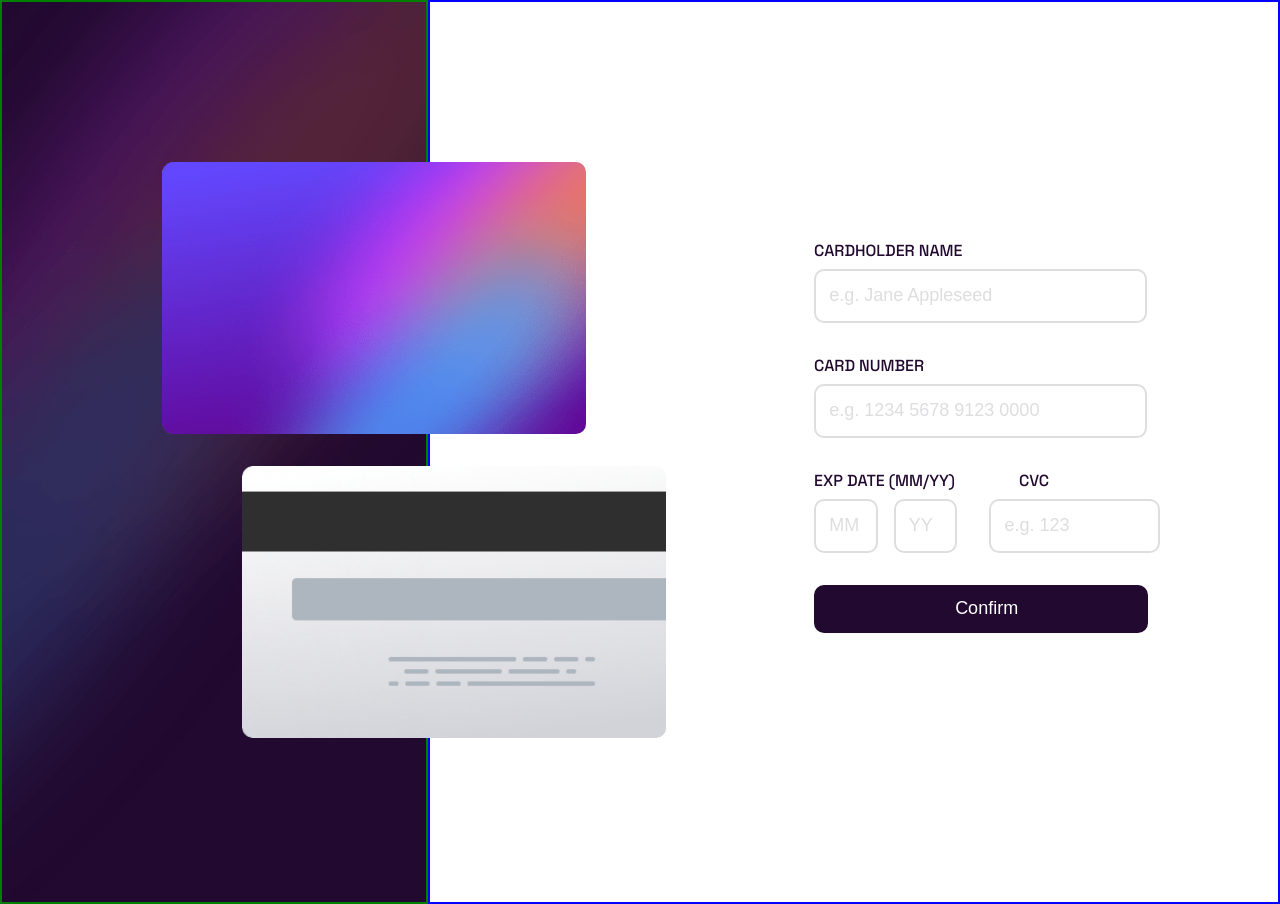
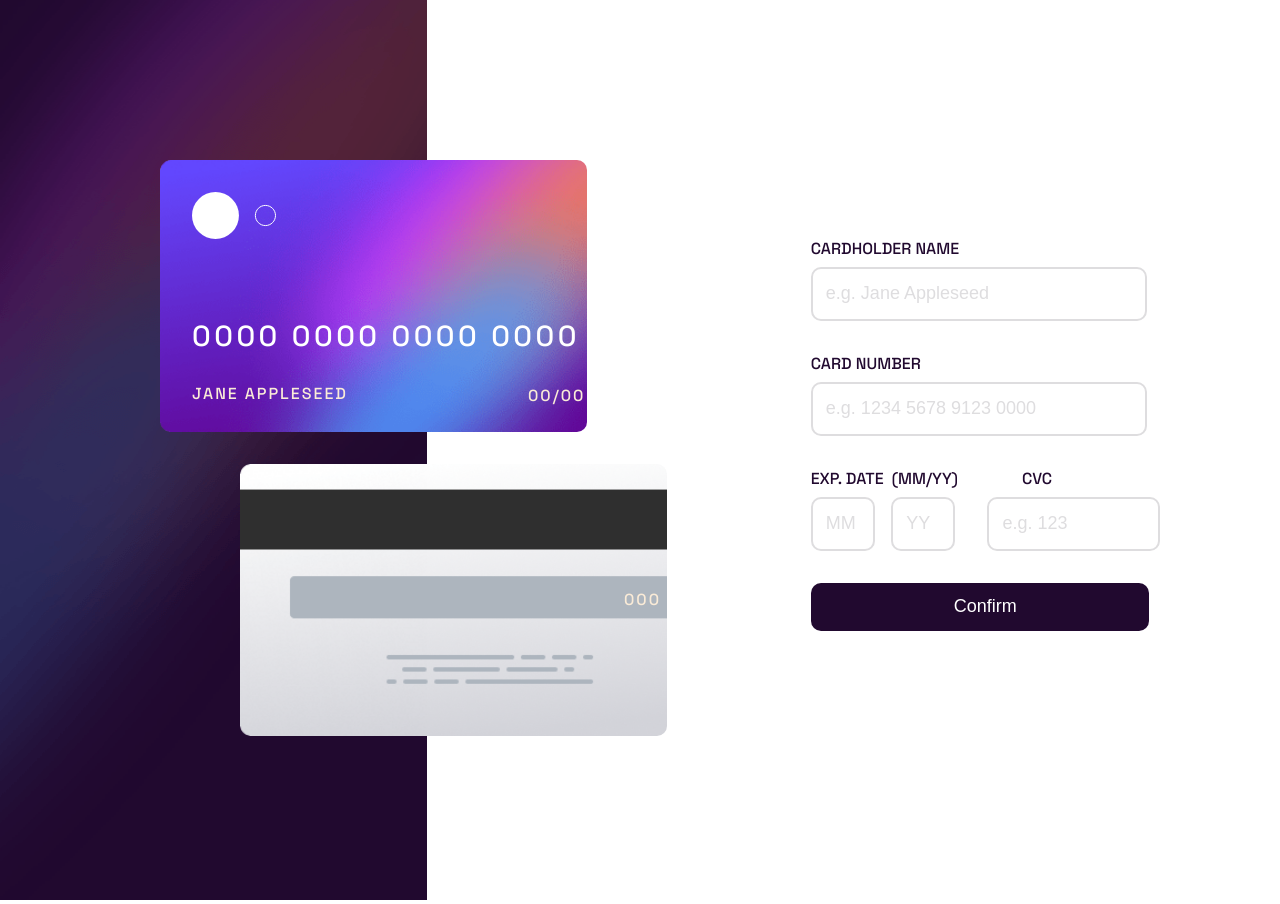
Before and after one commit to johnj422/project-details, a React (Create React App) app: page / in a window 1280 px wide. Built offline with nearby package versions, Linux system fonts and the light colour scheme.

Commit message:
Cards showing Info

```diff
--- a/src/App.css
+++ b/src/App.css
@@ -7,6 +7,7 @@
   --gradientBorder: hsl(249, 99%, 64%) to hsl(278, 94%, 30%);
   --errors: hsl(0, 100%, 66%);
 }
+
 .App {
   font-family: 'Space Grotesk', sans-serif;
   font-weight: 500;
@@ -16,15 +17,15 @@
   height: 900px;
 }
 
-.left-container{
-  border: 2px solid var(--main-bg-color);
+.left-container {
   display: flex;
   flex-direction: column;
   height: 100%;
   width: 33.3333%;
   background-image: url('../src/assets/images/bg-main-desktop.png');
 }
-.front-card{
+
+.front-card {
   position: relative;
   top: 10rem;
   left: 10rem;
@@ -35,7 +36,44 @@
   background-repeat: no-repeat;
   background-size: cover;
 }
-.back-card{
+
+.logo {
+  position: relative;
+  top: 2rem;
+  left: 2rem;
+  height: 3rem;
+  background-image: url('./assets/images/card-logo.svg');
+  background-repeat: no-repeat;
+}
+
+.card-number {
+  position: relative;
+  letter-spacing: 3.5px;
+  top: 5rem;
+  left: 2rem;
+  color: var(--white);
+  font-size: 29px;
+}
+
+.name {
+  position: relative;
+  letter-spacing: 2px;
+  top: 5rem;
+  left: 2rem;
+  text-transform: uppercase;
+  color: antiquewhite;
+}
+
+.exp-date{
+  position: relative;
+  letter-spacing: 2px;
+  top: 2.8rem;
+  left: 23rem;
+  text-transform: uppercase;
+  color: antiquewhite;
+}
+
+.back-card {
   position: relative;
   top: 12rem;
   left: 15rem;
@@ -46,62 +84,80 @@
   background-size: cover;
   border-radius: 10px;
 }
-.right-container{
-  border: 2px solid blue;
+
+.cvc-back {
+  position: relative;
+  letter-spacing: 2px;
+  top: 6.8rem;
+  left: 24rem;
+  text-transform: uppercase;
+  color: antiquewhite;
+}
+
+.right-container {
   display: flex;
-  flex-direction:column;
+  flex-direction: column;
   justify-content: center;
   height: 100%;
   width: 66.6666%;
 }
-.form{
+
+.form {
   display: flex;
-  flex-direction:column;
+  flex-direction: column;
   align-items: flex-start;
   align-self: center;
   padding-left: 7rem;
   margin-left: 17rem;
 }
-.info{
+
+.info {
   display: flex;
   flex-direction: column;
-  justify-content:space-evenly;
+  justify-content: space-evenly;
   align-items: flex-start;
   width: 100%;
   margin: 0;
   padding: 0;
 }
-.info-labels{
+
+.info-labels {
   margin: 0;
   padding: 0 0 .5rem 0;
   align-items: flex-start;
 }
-.info label{
+
+.info label {
   padding-right: 4rem;
 }
-.info-container{
+
+.info-container {
   margin: 0;
   color: var(--lightGray);
 }
-.month{
-  width: 12%;
-  margin-right: 1rem;
-  color: var(--lightGray);
-}
-.year{
+
+.month {
   width: 12%;
   margin-right: 1rem;
 }
-.cvc{
+
+.year {
+  width: 12%;
+  margin-right: 1rem;
+}
+
+.cvc {
   margin-left: 1rem;
   width: 35%;
 
 }
-label{
+
+label {
   padding-bottom: .5rem;
   color: var(--darkViolet);
 }
-input{
+
+input {
   width: 70%;
   margin-bottom: 2rem;
   border: 2px solid var(--lightGray);
@@ -111,11 +167,12 @@ input{
   font-size: 18px;
   color: var(--darkViolet);
 }
-input::placeholder{
+
+input::placeholder {
   color: var(--lightGray);
 }
 
-.button{
+.button {
   border: none;
   width: 72%;
   background-color: var(--darkViolet);
--- a/src/App.js
+++ b/src/App.js
@@ -1,51 +1,96 @@
 import './App.css';
-import React from "react";
-import { useForm } from "react-hook-form";
+import React, { useEffect } from "react";
+import { useForm, useWatch } from "react-hook-form";
+
+
+
+
 
 function App() {
 
-  const { register, handleSubmit, watch, formState: { errors } } = useForm();
+  const { register, handleSubmit, watch, setError, formState: { errors } } = useForm();
   const onSubmit = data => console.log(data);
+  const watchName = watch('name')
+  const watchCard = watch('card')
+  const watchMonth = watch('month')
+  const watchYear = watch('year')
+  const watchCvc = watch('cvc')
 
-  console.log(watch("example")); // watch input value by passing the name of it
+  useEffect(() => {
+    if(watchYear){
+      if(watchYear.length > 2){
+        let error = 'Formato YY'
+      }
+    }
+
+
+  }, [watchYear])
 
   return (
     <div className="App">
       <div className='left-container'>
         <div className='front-card'>
+          <div className='logo'></div>
+          <div className='card-number'>
+            {!watchCard ?
+              <p>0000 0000 0000 0000</p>
+              : <p>{`${watchCard.slice(0, 4)} ${watchCard.slice(4, 8)} ${watchCard.slice(8, 12)} ${watchCard.slice(12, 16)}`}</p>
+            }
+
+          </div>
+          <div className='name'>
+            {!watchName ?
+              <p>Jane Appleseed</p>
+              : <p>{watchName}</p>
+            }
+          </div>
+          <div className='exp-date'>
+            {!watchMonth ?
+              <p>00/00</p>
+              : <p>{`${watchMonth}/${watchYear}`}</p>
+            }
+          </div>
 
         </div>
         <div className='back-card'>
+          <div className='cvc-back'>
+            {!watchCvc ?
+              <p>000</p>
+              : <p>{watchCvc}</p>
+            }
 
+          </div>
         </div>
 
       </div>
       <div className='right-container'>
 
-        <form className='form' onSubmit={handleSubmit(onSubmit)}>
+        <form className='form' onSubmit={handleSubmit(onSubmit)} >
           {/* register your input into the hook by invoking the "register" function */}
           <label>CARDHOLDER NAME</label>
-          <input placeholder="e.g. Jane Appleseed" {...register("example")} />
+          <input placeholder="e.g. Jane Appleseed" {...register("name")} />
           <label>CARD NUMBER</label>
           {/* include validation with required or other standard HTML validation rules */}
-          <input placeholder='e.g. 1234 5678 9123 0000'{...register("exampleRequired", { required: true })} />
+          <input placeholder='e.g. 1234 5678 9123 0000'{...register("card", { required: 'Ingresa un número válido' }, {maxLength: 16})} />
           {/* errors will return when field validation fails  */}
           <div className='info'>
             <div className='info-labels'>
-              <label>EXP DATE (MM/YY)</label>
+              <label>EXP. DATE &nbsp;(MM/YY)</label>
               <label>CVC</label>
 
             </div>
             <div className='info-container'>
 
-              <input className='month' placeholder='MM'{...register("exampleRequired", { required: true })} />
-              <input className='year' placeholder='YY'{...register("exampleRequired", { required: true })} />
-              <input className='cvc' placeholder='e.g. 123'{...register("exampleRequired", { required: true })} />
+              <input className='month' placeholder='MM'{...register("month", { required: "Can't be blank" },{maxLength: 2})} />
+              <input className='year' placeholder='YY'{...register("year", { required: true },{maxLength: 2})} />
+              {errors.year && <p>{errors.year.message}</p>}
+              <input className='cvc' placeholder='e.g. 123'{...register("cvc", { required: true },{maxLength: 3})} />
+              {errors.cvc && <p>{errors.cvc.message}</p>}
             </div>
           </div>
-          {errors.exampleRequired && <span>This field is required</span>}
+          {errors.name && <span>This field is required</span>}
 
-          <input className='button' type="submit" value='Confirm'/>
+          <input className='button' type="submit" value='Confirm' />
         </form>
 
       </div>
```
